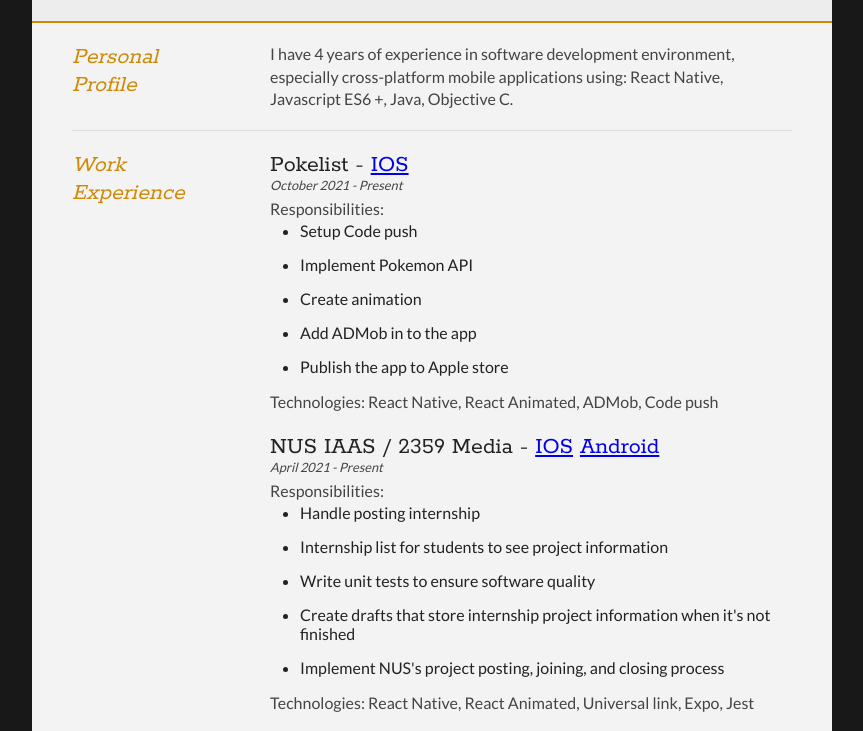
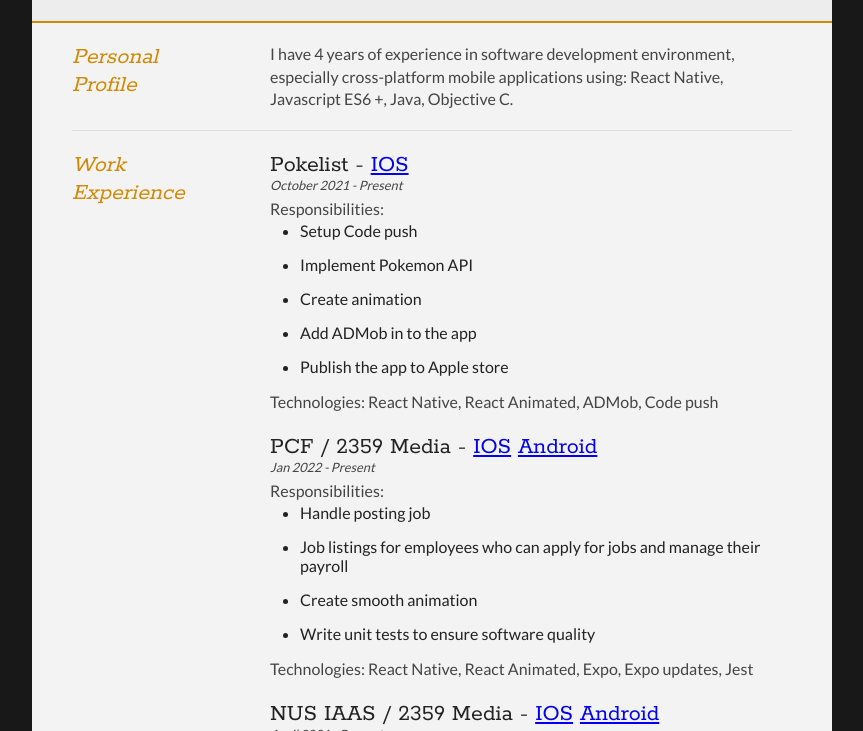
Before and after one commit to lqduongdev/lqduongdev.github.io, a plain HTML site: page index.html in a window 1280 px wide. Shown: the part 153-884 px from the top of the page, without its empty margins (208-1071 px from the left). Drawn offline with Linux system fonts and the light colour scheme.

Commit message:
update CV

```diff
--- a/index.html
+++ b/index.html
@@ -94,6 +94,27 @@
 
                 <article>
                     <h2>
+                        PCF / 2359 Media - <a
+                            href="https://apps.apple.com/us/app/pcf-relief-support/id1615875944"
+                            target="_blank">IOS</a>
+                        <a href="https://play.google.com/store/apps/details?id=com.pcf.reliefstaff"
+                           target="_blank">Android</a>
+                    </h2>
+                    <p style="font-size: 0.8em;font-style: italic;margin-bottom: 3px;">Jan 2022 - Present</p>
+
+                    <p style="margin-bottom: 0px;">Responsibilities:</p>
+                    <ul style="margin-left: 30px;">
+                        <li>Handle posting job</li>
+                        <li>Job listings for employees who can apply for jobs and manage their payroll</li>
+                        <li>Create smooth animation</li>
+                        <li>Write unit tests to ensure software quality</li>
+                    </ul>
+
+                    <p style="margin-top: 10px;">Technologies: React Native, React Animated, Expo, Expo updates, Jest</p>
+                </article>
+
+                <article>
+                    <h2>
                         NUS IAAS / 2359 Media - <a
                             href="https://apps.apple.com/us/app/nus-internship-as-a-service/id1601758609"
                             target="_blank">IOS</a>
@@ -111,8 +132,7 @@
                         <li>Implement NUS's project posting, joining, and closing process</a></li>
                     </ul>
 
-                    <p style="margin-top: 10px;">Technologies: React Native, React Animated, Universal link, Expo,
-                        Jest</p>
+                    <p style="margin-top: 10px;">Technologies: React Native, React Animated, Universal link, Expo, Expo updates, Jest</p>
                 </article>
 
                 <article>
```
